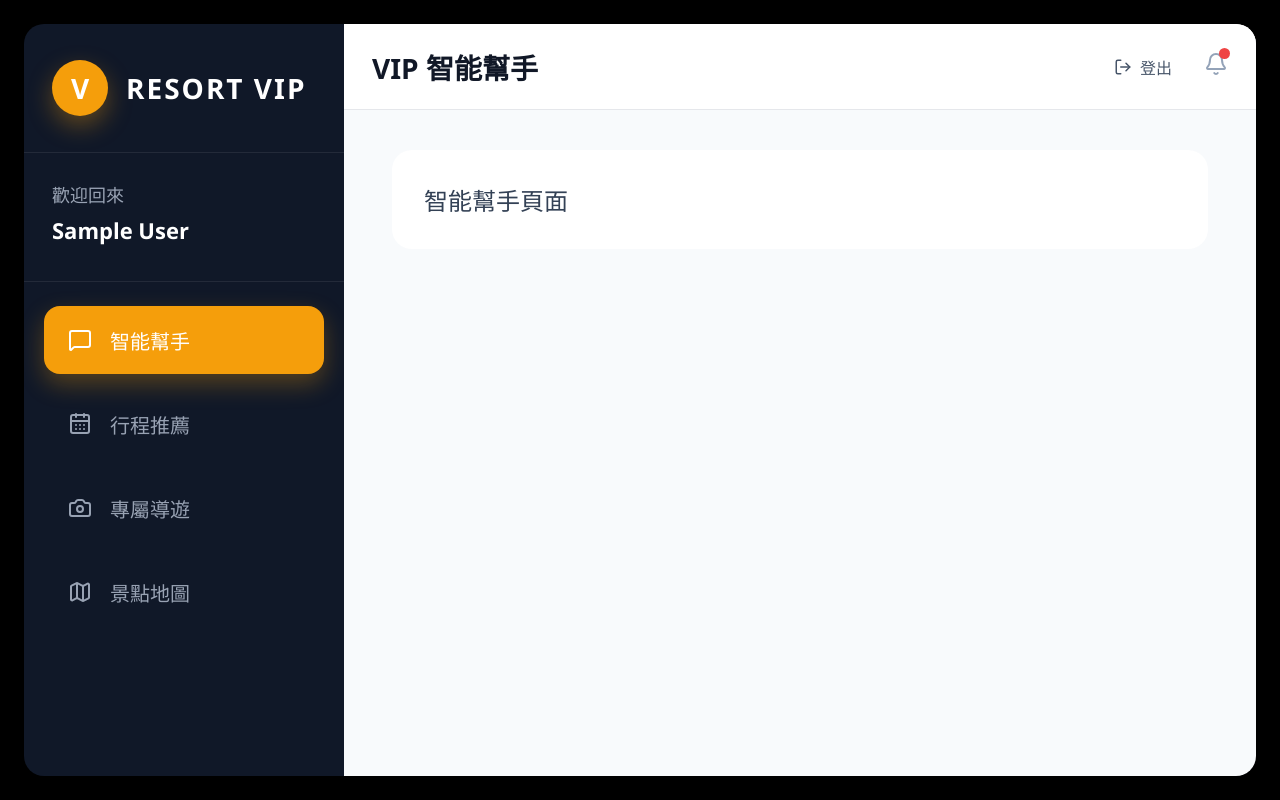
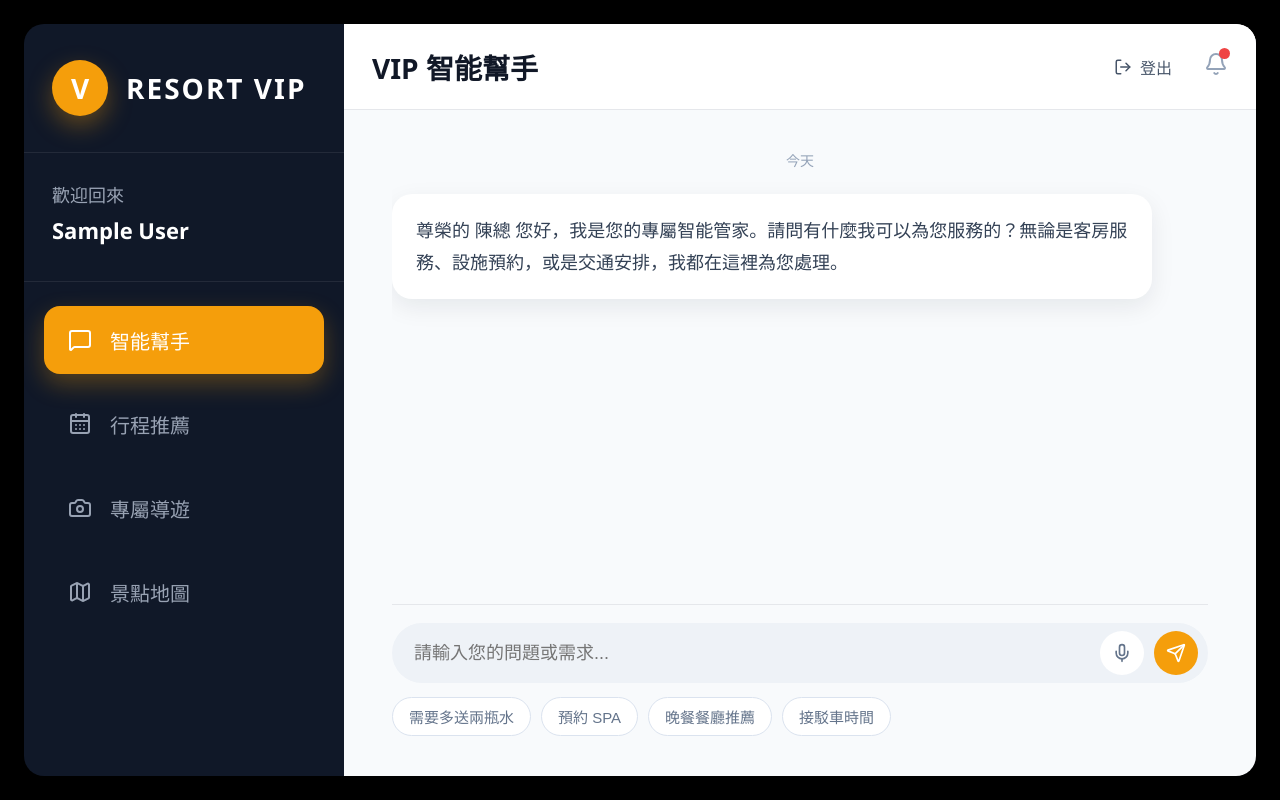
Before and after one commit to bomeiweiwei/resort-vip-web, a React (Vite) app: page /assistant in a window 1280 px wide. Built offline with nearby package versions, Linux system fonts and the light colour scheme; sample sign-in values are in the browser's storage.

Commit message:
feat(frontend): implement smart assistant chat UI with mock APIs

```diff
--- /dev/null
+++ b/src/apis/assistantApi.ts
@@ -0,0 +1,44 @@
+import axios from "axios";
+
+import speechToTextMock from "../mocks/speech_to_text.json";
+import smartHelperMsgMock from "../mocks/smart_helper_msg.json";
+
+import type {
+  SpeechToTextResponse,
+  SmartHelperResponse,
+} from "../types/assistant";
+
+const useMock =
+  import.meta.env.VITE_USE_MOCK === "true";
+
+export const recording =
+  async (): Promise<SpeechToTextResponse> => {
+    if (useMock) {
+      return speechToTextMock;
+    }
+
+    const response =
+      await axios.post<SpeechToTextResponse>(
+        "/api/nlplabs/speech-to-text"
+      );
+
+    return response.data;
+  };
+
+export const sendMsg = async (
+  message: string
+): Promise<SmartHelperResponse> => {
+  if (useMock) {
+    return smartHelperMsgMock;
+  }
+
+  const response =
+    await axios.post<SmartHelperResponse>(
+      "/api/nlplabs/smart-helper-msg",
+      {
+        message,
+      }
+    );
+
+  return response.data;
+};
--- a/src/index.css
+++ b/src/index.css
@@ -435,3 +435,151 @@ a {
     box-shadow: none;
   }
 }
+
+.assistant-page {
+  height: 100%;
+  display: flex;
+  flex-direction: column;
+}
+
+.chat-list {
+  flex: 1;
+  overflow-y: auto;
+  padding-bottom: 24px;
+}
+
+.chat-date {
+  text-align: center;
+  color: #94a3b8;
+  font-size: 14px;
+  margin-bottom: 24px;
+}
+
+.chat-row {
+  display: flex;
+  margin-bottom: 16px;
+}
+
+.chat-row.assistant {
+  justify-content: flex-start;
+}
+
+.chat-row.user {
+  justify-content: flex-end;
+}
+
+.chat-bubble {
+  max-width: 760px;
+  padding: 20px 24px;
+  border-radius: 20px;
+  font-size: 18px;
+  line-height: 1.8;
+  box-shadow: 0 8px 24px rgba(15, 23, 42, 0.08);
+}
+
+.chat-row.assistant .chat-bubble {
+  background: #ffffff;
+  color: #334155;
+}
+
+.chat-row.user .chat-bubble {
+  background: #f59e0b;
+  color: #ffffff;
+}
+
+.chat-input-area {
+  border-top: 1px solid #e5e7eb;
+  padding-top: 18px;
+  background: #f8fafc;
+}
+
+.chat-input-box {
+  display: flex;
+  align-items: center;
+  gap: 10px;
+  background: #eef2f7;
+  border-radius: 999px;
+  padding: 8px 10px 8px 20px;
+}
+
+.chat-input-box input {
+  flex: 1;
+  height: 44px;
+  border: none;
+  outline: none;
+  background: transparent;
+  font-size: 18px;
+  color: #334155;
+}
+
+.icon-button,
+.send-button {
+  width: 44px;
+  height: 44px;
+  border: none;
+  border-radius: 50%;
+  display: flex;
+  align-items: center;
+  justify-content: center;
+  cursor: pointer;
+}
+
+.icon-button {
+  background: #ffffff;
+  color: #64748b;
+}
+
+.send-button {
+  background: #f59e0b;
+  color: #ffffff;
+}
+
+.icon-button:disabled,
+.send-button:disabled {
+  opacity: 0.5;
+  cursor: not-allowed;
+}
+
+.quick-actions {
+  display: flex;
+  gap: 10px;
+  margin-top: 14px;
+  flex-wrap: wrap;
+}
+
+.quick-actions button {
+  border: 1px solid #dbe3ef;
+  background: #ffffff;
+  color: #64748b;
+  border-radius: 999px;
+  padding: 8px 16px;
+  font-size: 15px;
+  cursor: pointer;
+}
+
+.quick-actions button:hover {
+  border-color: #f59e0b;
+  color: #f59e0b;
+}
+
+@media (max-width: 768px) {
+  .chat-bubble {
+    max-width: 88%;
+    font-size: 16px;
+    padding: 16px 18px;
+  }
+
+  .chat-input-box input {
+    font-size: 16px;
+  }
+
+  .quick-actions {
+    overflow-x: auto;
+    flex-wrap: nowrap;
+    padding-bottom: 4px;
+  }
+
+  .quick-actions button {
+    white-space: nowrap;
+  }
+}
--- /dev/null
+++ b/src/mocks/smart_helper_msg.json
@@ -0,0 +1,3 @@
+{
+  "reply": "這段文字是後端AI給的回覆"
+}
--- /dev/null
+++ b/src/mocks/speech_to_text.json
@@ -0,0 +1,3 @@
+{
+  "text": "你現在看到的是語音自動轉文字"
+}
--- a/src/pages/AssistantPage.tsx
+++ b/src/pages/AssistantPage.tsx
@@ -1,5 +1,145 @@
+import { useState } from "react";
+import { Mic, Send } from "lucide-react";
+import {
+  recording as recordingApi,
+  sendMsg as sendMsgApi,
+} from "../apis/assistantApi";
+
+type ChatMessage = {
+  id: number;
+  role: "user" | "assistant";
+  text: string;
+};
+
 function AssistantPage() {
-  return <div className="page-placeholder">智能幫手頁面</div>;
+  const [message, setMessage] = useState("");
+  const [isRecording, setIsRecording] = useState(false);
+  const [isSending, setIsSending] = useState(false);
+
+  const [messages, setMessages] = useState<ChatMessage[]>([
+    {
+      id: 1,
+      role: "assistant",
+      text: "尊榮的 陳總 您好，我是您的專屬智能管家。請問有什麼我可以為您服務的？無論是客房服務、設施預約，或是交通安排，我都在這裡為您處理。",
+    },
+  ]);
+
+  const recording = async () => {
+    try {
+      setIsRecording(true);
+
+      const result = await recordingApi();
+
+      setMessage(result.text ?? "");
+    } finally {
+      setIsRecording(false);
+    }
+  };
+
+  const sendMsg = async () => {
+    const text = message.trim();
+
+    if (!text) {
+      return;
+    }
+
+    const userMessage: ChatMessage = {
+      id: Date.now(),
+      role: "user",
+      text,
+    };
+
+    setMessages((prev) => [...prev, userMessage]);
+    setMessage("");
+    setIsSending(true);
+
+    try {
+      const result = await sendMsgApi(text);
+
+      const assistantMessage: ChatMessage = {
+        id: Date.now() + 1,
+        role: "assistant",
+        text: result.reply ?? "已收到您的需求，我會立即為您處理。",
+      };
+
+      setMessages((prev) => [...prev, assistantMessage]);
+    } finally {
+      setIsSending(false);
+    }
+  };
+
+  const handleKeyDown = (event: React.KeyboardEvent<HTMLInputElement>) => {
+    if (event.key === "Enter") {
+      sendMsg();
+    }
+  };
+
+  return (
+    <div className="assistant-page">
+      <div className="chat-list">
+        <div className="chat-date">今天</div>
+
+        {messages.map((item) => (
+          <div
+            key={item.id}
+            className={
+              item.role === "user"
+                ? "chat-row user"
+                : "chat-row assistant"
+            }
+          >
+            <div className="chat-bubble">{item.text}</div>
+          </div>
+        ))}
+      </div>
+
+      <div className="chat-input-area">
+        <div className="chat-input-box">
+          <input
+            value={message}
+            onChange={(event) => setMessage(event.target.value)}
+            onKeyDown={handleKeyDown}
+            placeholder="請輸入您的問題或需求..."
+          />
+
+          <button
+            type="button"
+            className="icon-button"
+            onClick={recording}
+            disabled={isRecording}
+            title="錄音"
+          >
+            <Mic size={20} />
+          </button>
+
+          <button
+            type="button"
+            className="send-button"
+            onClick={sendMsg}
+            disabled={isSending}
+            title="傳送"
+          >
+            <Send size={20} />
+          </button>
+        </div>
+
+        <div className="quick-actions">
+          <button onClick={() => setMessage("需要多送兩瓶水")}>
+            需要多送兩瓶水
+          </button>
+          <button onClick={() => setMessage("我想預約 SPA")}>
+            預約 SPA
+          </button>
+          <button onClick={() => setMessage("請推薦今晚餐廳")}>
+            晚餐餐廳推薦
+          </button>
+          <button onClick={() => setMessage("請幫我接駁車時間")}>
+            接駁車時間
+          </button>
+        </div>
+      </div>
+    </div>
+  );
 }
 
 export default AssistantPage;
--- /dev/null
+++ b/src/types/assistant.ts
@@ -0,0 +1,11 @@
+export type SpeechToTextResponse = {
+  text: string;
+};
+
+export type SmartHelperRequest = {
+  message: string;
+};
+
+export type SmartHelperResponse = {
+  reply: string;
+};
```
